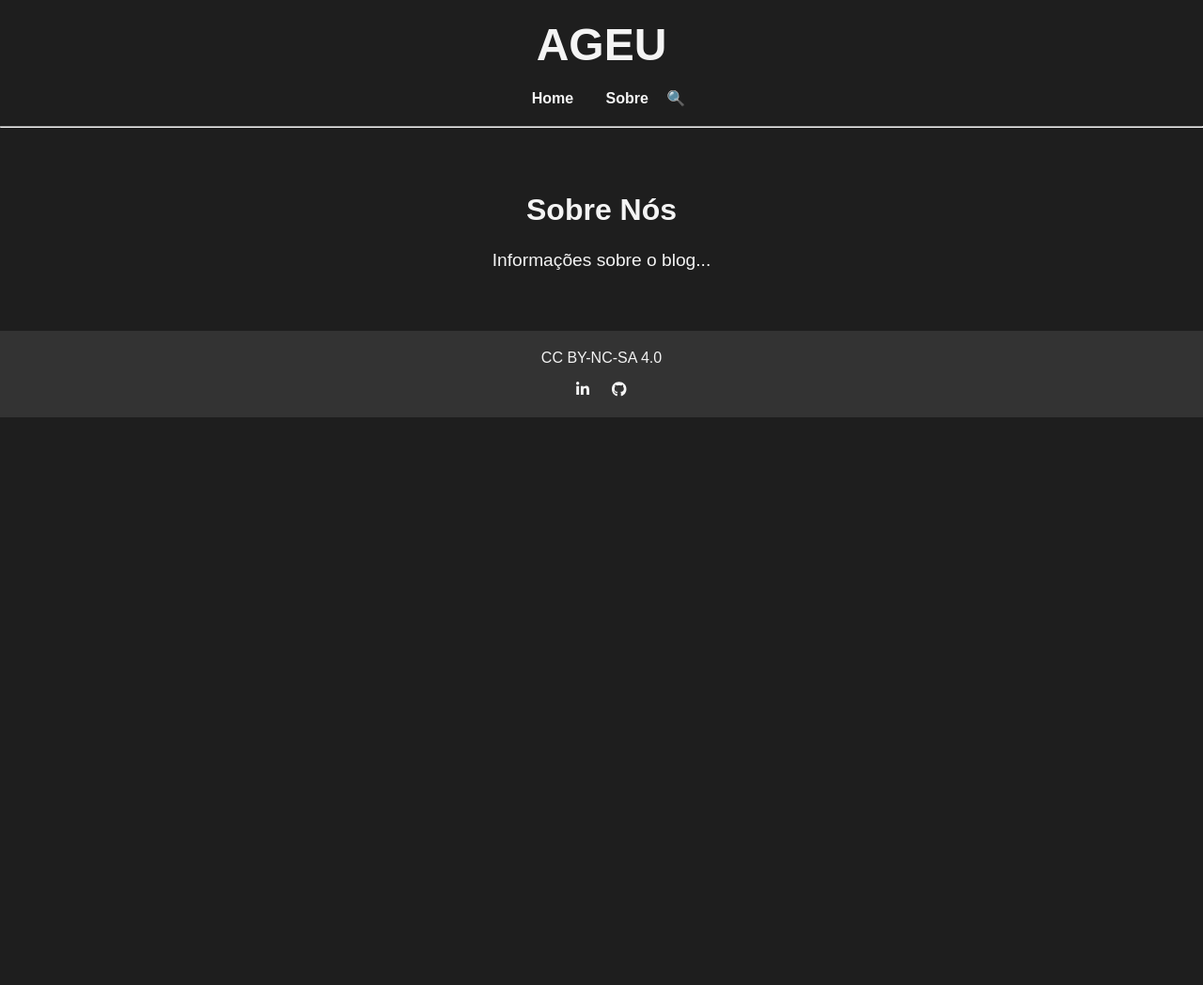
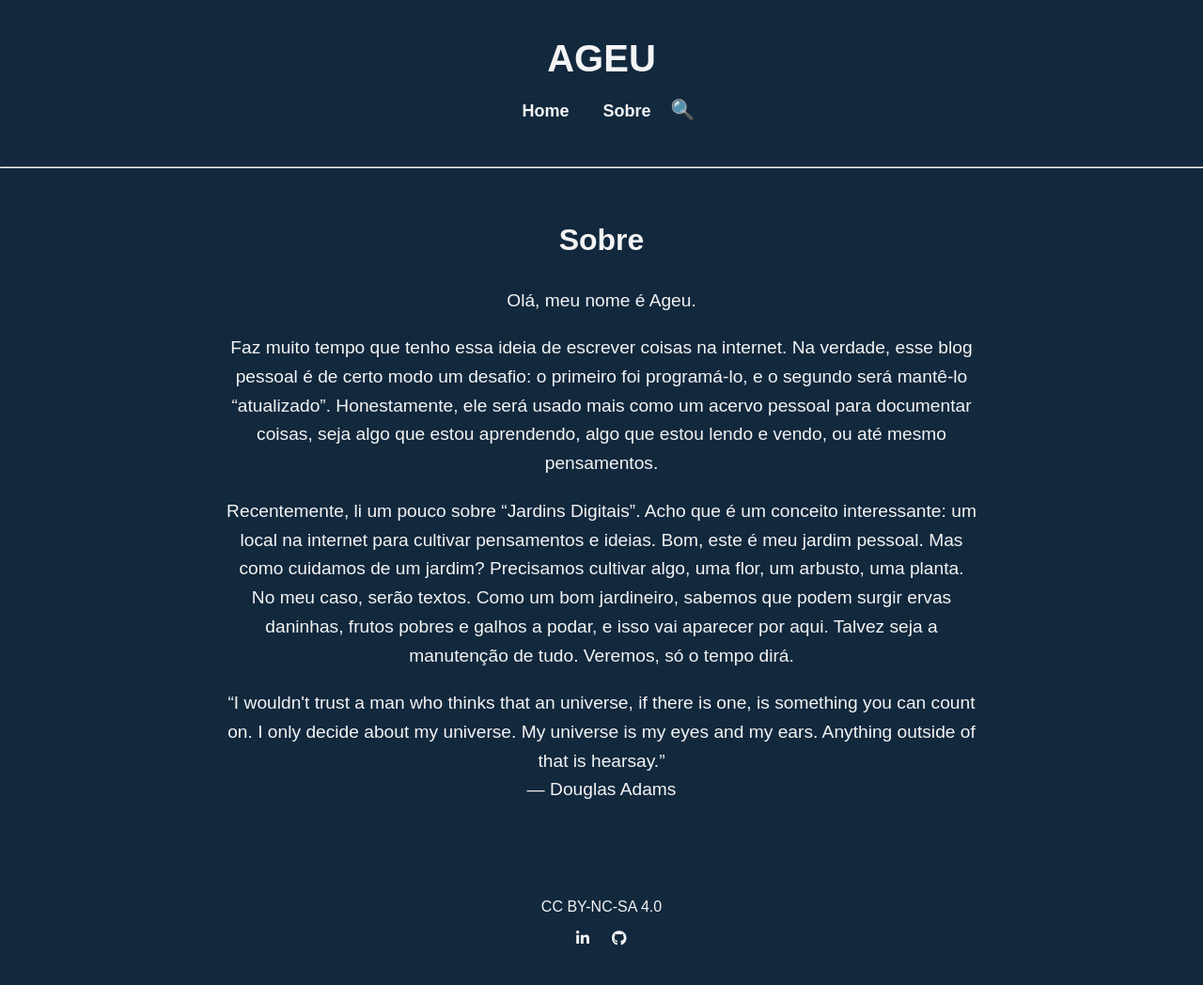
Before and after one commit to Ageursilva/ageublog, a Flask app: page /about in a window 1280 px wide. Shown: the whole page at 94% size. Before the commit the page ends 444 px from the top, so only its background shows below. Run offline with Flask 3, Linux system fonts and the light colour scheme.

Commit message:
about,stlye and search fix

```diff
--- a/static/style.css
+++ b/static/style.css
@@ -3,7 +3,7 @@ body {
     font-family: 'Montserrat', sans-serif;
     margin: 0;
     padding: 0;
-    background-color: #1e1e1e;
+    background-color: #12283D;
     color: #f4f4f4;
 }
 
@@ -18,6 +18,7 @@ body {
 nav {
     text-align: center;
     margin-bottom: 20px;
+    font-size: 21px;
 }
 
 nav a {
@@ -28,7 +29,7 @@ nav a {
 }
 
 nav a:hover {
-    text-decoration: underline;
+    text-decoration: underline overline #ffffff;
 }
 /* Formulário de Pesquisa */
 .search-form {
@@ -64,6 +65,59 @@ nav a:hover {
     background-color: #1c7ed6 !important;
 }
 
+.container {
+    max-width: 800px; /* Define uma largura máxima para o conteúdo */
+    margin: 0 auto;   /* Centraliza o conteúdo horizontalmente */
+    padding: 20px;
+    text-align: justify; /* Mantém o texto justificado */
+}
+
+.about {
+    text-align: justify; /* Justifica o texto */
+}
+
+.about h1, .about p {
+    margin: 0 auto;      /* Centraliza o texto */
+    max-width: 800px;    /* Define uma largura máxima para os parágrafos e títulos */
+    line-height: 1.8;    /* Aumenta o espaçamento entre linhas para melhorar a legibilidade */
+}
+
+.about h1 {
+    font-size: 2.5em;    /* Aumenta o tamanho da fonte do título */
+    font-weight: bold;
+    color: #f4f4f4;
+    margin-bottom: 30px;
+}
+
+.about p {
+    font-size: 1.15em;
+    color: #d1d5db;
+    margin-bottom: 20px;
+}
+
+.about hr {
+    border: 0;
+    height: 1px;
+    background: #4b5563;
+    margin: 30px 0;
+}
+
+nav a {
+    font-size: 18px; /* Ajuste o tamanho das fontes dos links de navegação */
+    color: #f4f4f4; /* Mantém a cor clara */
+}
+
+nav a:hover {
+    color: #9ca3af; /* Um tom mais claro ao passar o mouse */
+    text-decoration: none;
+}
+
+.title {
+    font-size: 2.5em;
+    text-align: center;
+    color: #f4f4f4;
+    margin-top: 20px;
+}
 
 /* Container de Posts */
 .posts {
@@ -74,9 +128,9 @@ nav a:hover {
 }
 
 .card {
-    background-color: #333;
+    background-color: #12283D;
     border-radius: 10px;
-    box-shadow: 0 4px 8px rgba(0, 0, 0, 0.2);
+    box-shadow: 0 4px 8px rgba(250, 249, 249, 0.068);
     margin: 15px;
     padding: 20px;
     width: 300px;
@@ -155,12 +209,12 @@ nav a:hover {
 
 /* Página de Post */
 .post {
-    background-color: #444;
-    border-radius: 10px;
+    background-color: #12283D;
+    border-radius: 15px;
     padding: 20px;
     margin: 20px auto;
     max-width: 800px;
-    box-shadow: 0 4px 8px rgba(0, 0, 0, 0.2);
+    box-shadow: 0 0px 10px rgba(255, 255, 255, 0.2);
 }
 
 .post img {
@@ -218,7 +272,7 @@ nav a:hover {
 
 /* Rodapé */
 footer {
-    background: #333;
+    background: #12283D;
     color: #f4f4f4;
     padding: 20px 0;
     text-align: center;
@@ -227,10 +281,20 @@ footer {
     position: relative;
 }
 
+footer .container {
+    max-width: 800px; /* Define a largura máxima do conteúdo do footer */
+    margin: 0 auto;   /* Centraliza o conteúdo dentro do footer */
+    text-align: center;
+}
+
 footer .container a {
     color: #f4f4f4;
     margin: 0 10px;
     text-decoration: none;
+}
+
+footer .social-links {
+    text-align: center;
 }
 
 footer .social-links a {
--- a/templates/about.html
+++ b/templates/about.html
@@ -5,7 +5,7 @@
     <title>Sobre</title>
     <link rel="stylesheet" href="{{ url_for('static', filename='style.css') }}">
     <script src="https://use.fontawesome.com/releases/v6.5.2/js/all.js" crossorigin="anonymous"></script>
-  <span class="search-icon"></span> </head>
+</head>
 <body>
     <header>
         <div class="container">
@@ -16,24 +16,43 @@
                 <span class="search-icon">🔍</span>
             </nav>
             <div id="search-container"></div>
+        </div>
     </header>
+
     <hr>
+
     <main>
         <div class="about">
-      <h1>Sobre Nós</h1>
-      <p>Informações sobre o blog...</p>
+            <h1>Sobre</h1>
+            <p>Olá, meu nome é Ageu.</p>
+            <p>
+                Faz muito tempo que tenho essa ideia de escrever coisas na internet. Na verdade, esse blog pessoal é de certo modo um desafio: o primeiro foi programá-lo, e o segundo será mantê-lo “atualizado”. Honestamente, ele será usado mais como um acervo pessoal para documentar coisas, seja algo que estou aprendendo, algo que estou lendo e vendo, ou até mesmo pensamentos.
+            </p>
+            <p>
+                Recentemente, li um pouco sobre “Jardins Digitais”. Acho que é um conceito interessante: um local na internet para cultivar pensamentos e ideias. Bom, este é meu jardim pessoal. Mas como cuidamos de um jardim? Precisamos cultivar algo, uma flor, um arbusto, uma planta. No meu caso, serão textos. Como um bom jardineiro, sabemos que podem surgir ervas daninhas, frutos pobres e galhos a podar, e isso vai aparecer por aqui. Talvez seja a manutenção de tudo. Veremos, só o tempo dirá.
+            </p>
+            <p class="quote">
+                “I wouldn't trust a man who thinks that an universe, if there is one, is something you can count on. I only decide about my universe. My universe is my eyes and my ears. Anything outside of that is hearsay.”<br>
+                — Douglas Adams
+            </p>
         </div>
     </main>
+
     <footer>
         <div class="container">
             <a href="https://creativecommons.org/licenses/by-nc-sa/4.0/deed.pt-br" target="_blank">CC BY-NC-SA 4.0</a>
             <p></p>
             <div class="social-links">
-        <a class="social-icon" href="https://www.linkedin.com/in/jos%C3%A9-ageu-rodrigues-da-silva/" target="_blank"><i class="fab fa-linkedin-in"></i></a>
-        <a class="social-icon" href="https://github.com/Ageursilva" target="_blank"><i class="fab fa-github"></i></a>
+                <a class="social-icon" href="https://www.linkedin.com/in/jos%C3%A9-ageu-rodrigues-da-silva/" target="_blank">
+                    <i class="fab fa-linkedin-in"></i>
+                </a>
+                <a class="social-icon" href="https://github.com/Ageursilva" target="_blank">
+                    <i class="fab fa-github"></i>
+                </a>
             </div>
         </div>
     </footer>
+
     <script src="{{ url_for('static', filename='script.js') }}"></script>
 </body>
 </html>
```
Also changed, not shown: templates/index.html (line endings or trailing spaces). Lines whose indentation alone changed are shown as unchanged.
